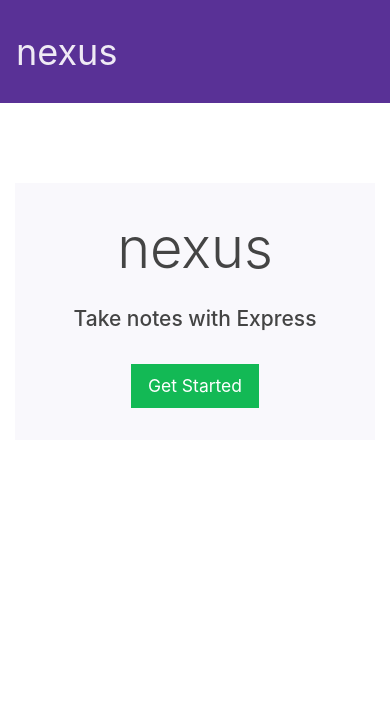
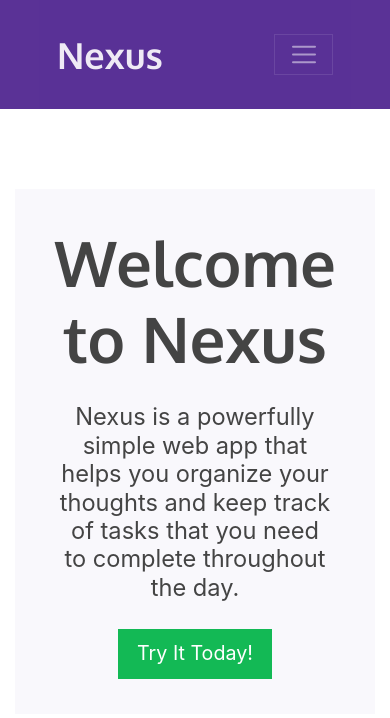
Before and after one commit to jallan07/nexus-note-taker, a website: page public/index.html in a window 390 px wide. Drawn offline with nearby package versions, Linux system fonts and the light colour scheme; no server answers.

Commit message:
Updated the fonts, adjusted the main header/nav, added a link to my portfolio, and adjusted mobile responsiveness.

```diff
--- a/public/assets/css/styles.css
+++ b/public/assets/css/styles.css
@@ -1,14 +1,38 @@
+/* Main elements */
 html,
 body {
 	height: 100%;
 	margin: 0;
 	padding: 0;
+	font-size: 18px;
+}
+
+h1 {
+	font-family: "Oxygen", sans-serif;
+}
+
+h4 {
+	width: 70%;
+	margin: 0 auto;
+	font-weight: 400;
+}
+
+/* Header and Nav */
+header {
+	background: #5a3296;
+}
+
+nav {
+	width: 80%;
+	margin: 0 auto;
+	font-family: "Oxygen", sans-serif;
 }
 
 .navbar-brand {
 	font-size: 36px;
 }
 
+/* Note Styling */
 .save-note {
 	display: none;
 }
@@ -81,7 +105,65 @@
 	background: #ffffff;
 }
 
-.btn-primary {
-	box-shadow: 0 2.5px 33.3px rgba(0, 0, 0, 0.089),
-		0 8.5px 111.7px rgba(0, 0, 0, 0.131), 0 38px 500px rgba(0, 0, 0, 0.22);
+/* Button styling */
+/* Sweep to Right Hover Effect */
+
+.hvr-sweep-to-right {
+	box-shadow: 0 2.8px 2.2px rgba(0, 0, 0, 0.02),
+		0 6.7px 5.3px rgba(0, 0, 0, 0.028), 0 12.5px 10px rgba(0, 0, 0, 0.035),
+		0 22.3px 17.9px rgba(0, 0, 0, 0.042), 0 41.8px 33.4px rgba(0, 0, 0, 0.05),
+		0 100px 80px rgba(0, 0, 0, 0.07);
+	/* Code from https://github.com/IanLunn/Hover */
+	display: inline-block;
+	vertical-align: middle;
+	-webkit-transform: perspective(1px) translateZ(0);
+	transform: perspective(1px) translateZ(0);
+	box-shadow: 0 0 1px rgba(0, 0, 0, 0);
+	position: relative;
+	-webkit-transition-property: color;
+	transition-property: color;
+	-webkit-transition-duration: 0.3s;
+	transition-duration: 0.3s;
 }
+.hvr-sweep-to-right:before {
+	/* Code from https://github.com/IanLunn/Hover */
+	content: "";
+	position: absolute;
+	z-index: -1;
+	top: 0;
+	left: 0;
+	right: 0;
+	bottom: 0;
+	background: #5a3296;
+	-webkit-transform: scaleX(0);
+	transform: scaleX(0);
+	-webkit-transform-origin: 0 50%;
+	transform-origin: 0 50%;
+	-webkit-transition-property: transform;
+	transition-property: transform;
+	-webkit-transition-duration: 0.3s;
+	transition-duration: 0.3s;
+	-webkit-transition-timing-function: ease-out;
+	transition-timing-function: ease-out;
+}
+.hvr-sweep-to-right:hover,
+.hvr-sweep-to-right:focus,
+.hvr-sweep-to-right:active {
+	color: white;
+}
+.hvr-sweep-to-right:hover:before,
+.hvr-sweep-to-right:focus:before,
+.hvr-sweep-to-right:active:before {
+	-webkit-transform: scaleX(1);
+	transform: scaleX(1);
+}
+
+/* Responsive styling */
+@media screen and (max-width: 769px) {
+	h1 {
+		font-size: 24px;
+	}
+	h4 {
+		width: 85%;
+	}
+}
--- a/public/index.html
+++ b/public/index.html
@@ -9,19 +9,53 @@
 			rel="stylesheet"
 			href="https://bootswatch.com/4/pulse/bootstrap.min.css"
 		/>
+		<link
+			href="https://fonts.googleapis.com/css2?family=Oxygen:wght@700&display=swap"
+			rel="stylesheet"
+		/>
 		<link rel="stylesheet" href="/assets/css/styles.css" type="text/css" />
 	</head>
 
 	<body>
-		<nav class="navbar navbar-dark bg-primary">
-			<a class="navbar-brand" href="/">nexus </a>
-		</nav>
+		<header>
+			<nav class="navbar navbar-expand-lg navbar-dark bg-primary">
+				<a class="navbar-brand" href="#">Nexus</a>
+				<button
+					class="navbar-toggler"
+					type="button"
+					data-toggle="collapse"
+					data-target="#navbarColor01"
+					aria-controls="navbarColor01"
+					aria-expanded="false"
+					aria-label="Toggle navigation"
+				>
+					<span class="navbar-toggler-icon"></span>
+				</button>
+
+				<div class="collapse navbar-collapse" id="navbarColor01">
+					<ul class="navbar-nav ml-auto">
+						<li class="nav-item">
+							<a class="nav-link" href="https://joshallan.dev/" target="_blank"
+								>Meet the Creator</a
+							>
+						</li>
+					</ul>
+				</div>
+			</nav>
+		</header>
 		<div class="container">
 			<div style="margin-top: 80px" class="jumbotron text-center">
-				<h1 class="display-4">nexus</h1>
-				<h4 class="mt-4">Take notes with Express</h4>
-				<a class="btn btn-success btn-lg mt-4" href="/notes" role="button"
-					>Get Started</a
+				<h1 class="display-4">Welcome to Nexus</h1>
+				<h4 class="mt-4">
+					Nexus is a powerfully simple web app that helps you organize your
+					thoughts and keep track of tasks that you need to complete throughout
+					the day.
+				</h4>
+				<a
+					class="btn btn-success btn-lg mt-4 hvr-sweep-to-right"
+					href="/notes"
+					role="button"
+					>Try It Today!</a
 				>
 			</div>
 		</div>
```
Also changed, not shown: public/notes.html (+7 -1 lines).
